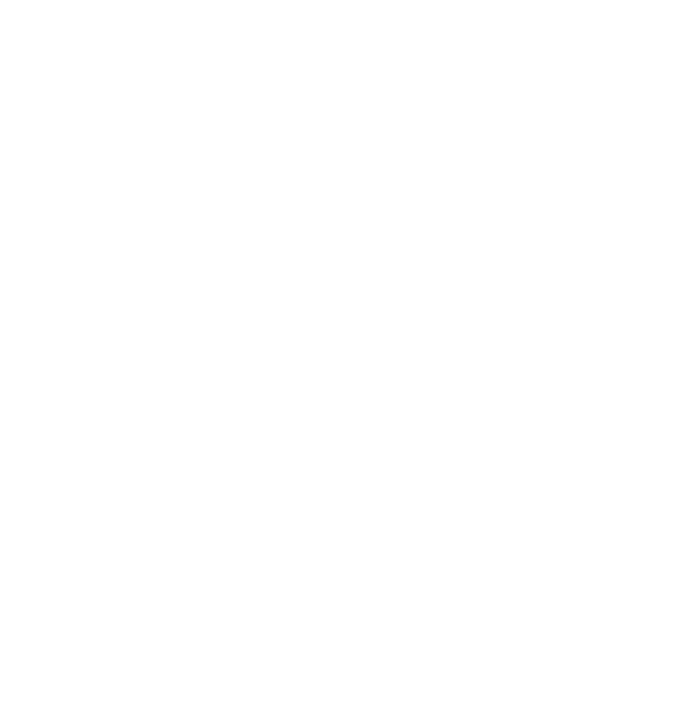
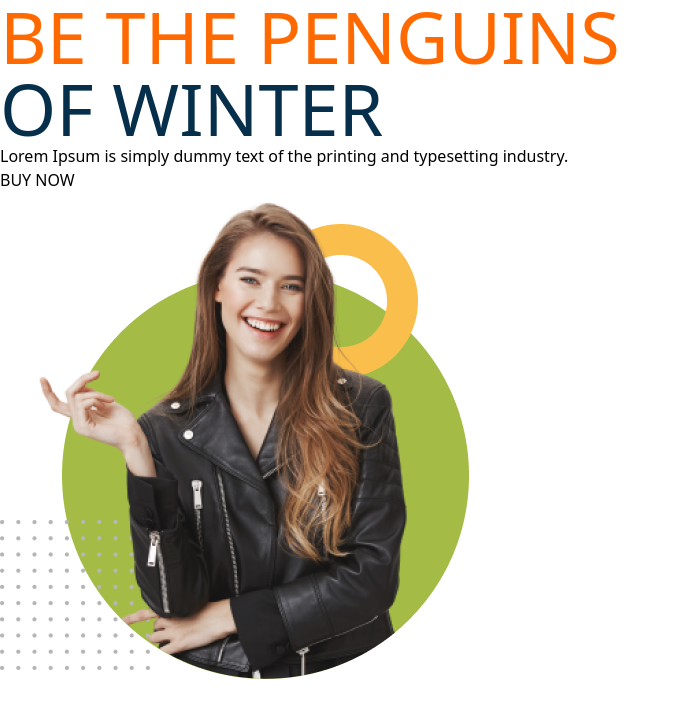
Before and after one commit to nuralam53/penguin-fashion, a plain HTML site: page index.html in a window 1280 px wide. Shown: the whole page, without its empty margins (0-680 px from the left). Drawn offline with nearby package versions, Linux system fonts and the light colour scheme.

Commit message:
taileind add

```diff
--- a/index.html
+++ b/index.html
@@ -3,7 +3,33 @@
   <head>
     <meta charset="UTF-8" />
     <meta name="viewport" content="width=device-width, initial-scale=1.0" />
-    <title>Document</title>
+    <title>penguin-Fashion</title>
+    <script src="https://cdn.jsdelivr.net/npm/@tailwindcss/browser@4"></script>
+    <link rel="icon" type="" href="icons/shopping-cart 1.png" />
   </head>
-  <body></body>
+  <body>
+    <header>
+      <!-- nav section -->
+      <nav></nav>
+      <!-- banner section -->
+      <div>
+        <div>
+          <h1 class="text-7xl uppercase">
+            <span class="text-orange-500">Be the Penguins</span><br />
+            <span class="text-sky-950">of Winter</span>
+          </h1>
+          <p class="">
+            Lorem Ipsum is simply dummy text of the printing and typesetting
+            industry.
+          </p>
+          <button>BUY NOW</button>
+        </div>
+        <div>
+          <img src="images/model.png" alt="" />
+        </div>
+      </div>
+    </header>
+    <main></main>
+    <footer></footer>
+  </body>
 </html>
--- /dev/null
+++ b/tailwind.config.js
@@ -0,0 +1,8 @@
+/** @type {import('tailwindcss').Config} */
+module.exports = {
+  content: [],
+  theme: {
+    extend: {},
+  },
+  plugins: [],
+}
```
